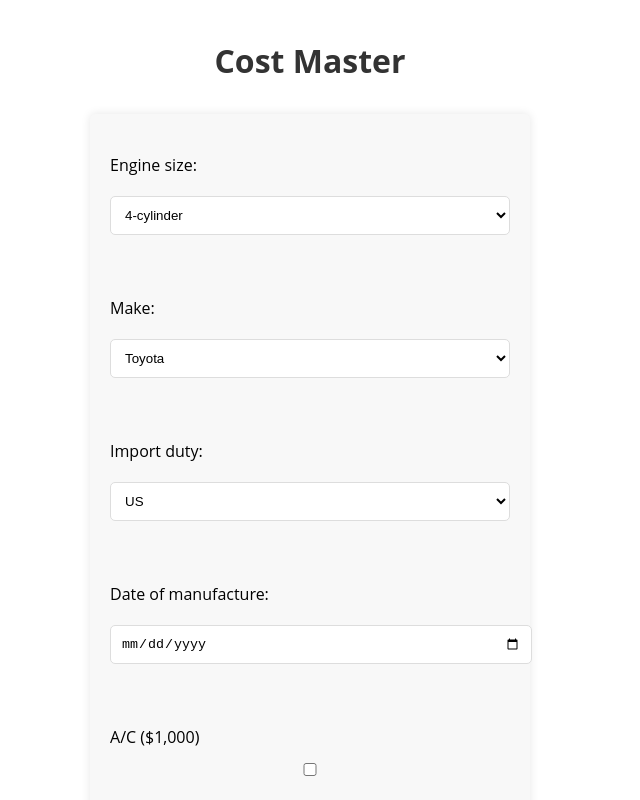
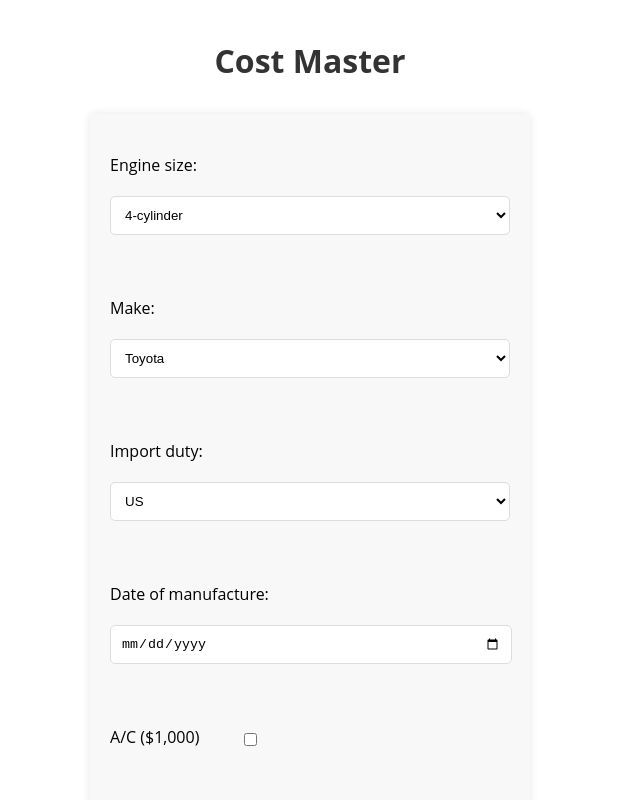
Before and after one commit to Ayoola-Emmanuel/cost-master, a plain HTML site: page index.html in a window 1280 px wide. Shown: the top 800 px of the page, without its empty margins (330-970 px from the left). Drawn offline with Linux system fonts and the light colour scheme.

Commit message:
updated CSS code

```diff
--- a/style.css
+++ b/style.css
@@ -16,7 +16,6 @@ form {
 }
 
 label,
-input,
 select,
 output {
   display: block;
@@ -26,14 +25,21 @@ output {
 
 select,
 input[type="date"] {
+  display: block;
+  margin: 20px 0;
+  width: 100%;
   padding: 10px;
   background-color: #fff;
   border: 1px solid #ddd;
   border-radius: 5px;
 }
 
+input[type="date"] {
+  width: 95%;
+}
+
 input[type="checkbox"] {
-  margin: 10px 0;
+  margin: 1px 40px;
   vertical-align: middle;
 }
 
```
